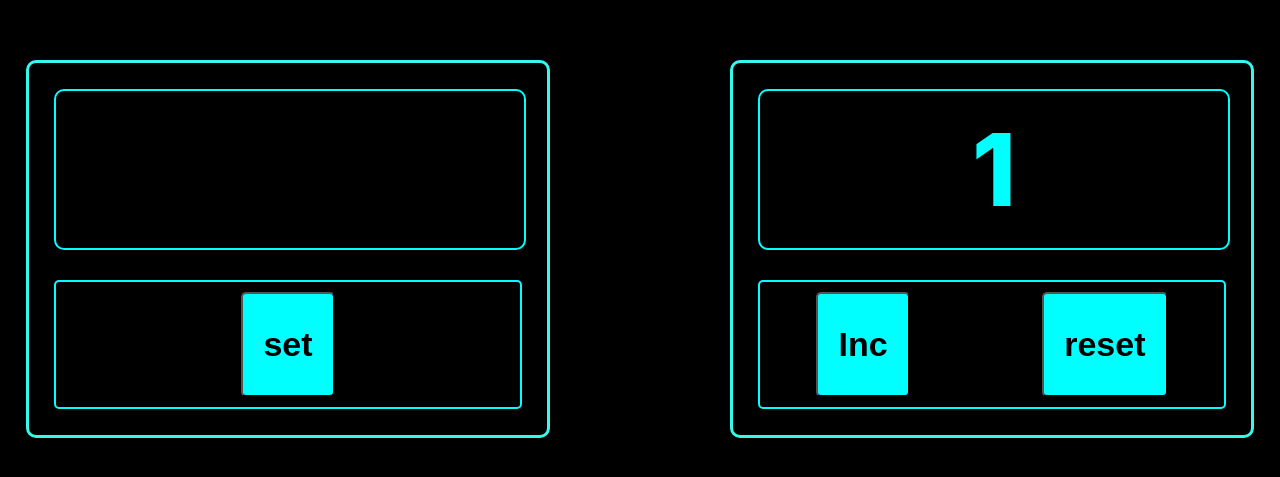
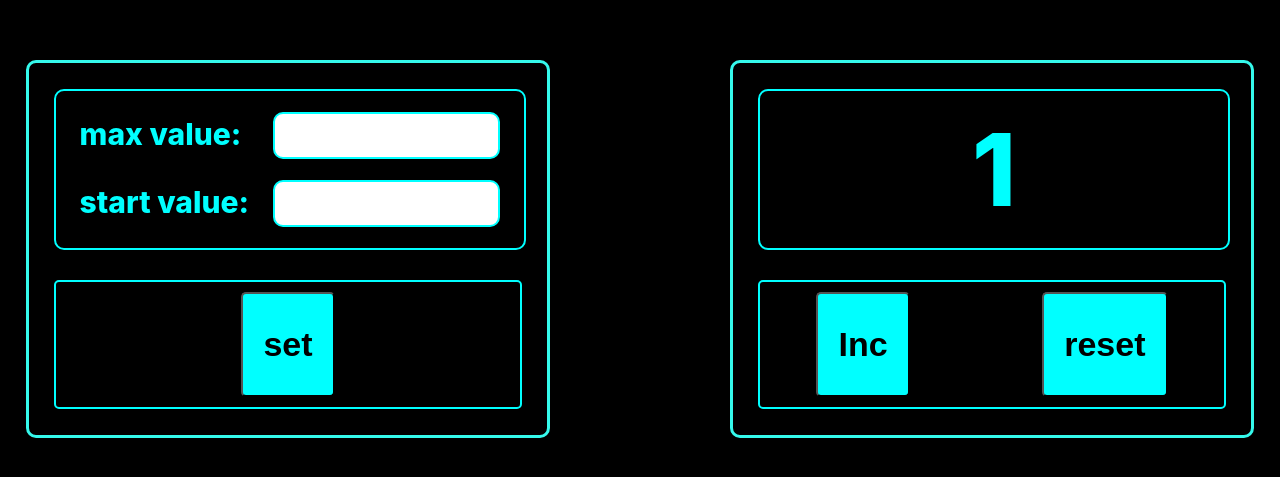
Before and after one commit to ArtemHard/Counter, a React (Create React App) app: page / in a window 1280 px wide. Shown: the part 151-628 px from the top of the page. Built offline with nearby package versions, Linux system fonts and the light colour scheme.

Commit message:
add css left blog with settings

```diff
--- a/src/Components/Screen/Screen.tsx
+++ b/src/Components/Screen/Screen.tsx
@@ -1,4 +1,5 @@
 import React, { FC } from "react";
+import { SuperInput } from "../SuperInput/SuperInput";
 import style from "./screen.module.css";
 
 type ScreenPropsType = {
@@ -26,5 +27,11 @@ export const Screen: FC<ScreenPropsType> = ({
         </span>
       </div>
     );
-  } else return <div className={styleClass}>Screen</div>;
+  } else
+    return (
+      <div className={styleClass}>
+        <SuperInput inputText='max value' maxValue={10} />
+        <SuperInput inputText='start value' startValue={0} />
+      </div>
+    );
 };
--- a/src/Components/Screen/screen.module.css
+++ b/src/Components/Screen/screen.module.css
@@ -4,10 +4,8 @@
     height: 60%;
     width: 100%;
     display: flex;
-    align-items: center;
-    justify-content: center;
-    /* flex-direction: column; */
-
+    justify-content: space-evenly;
+    flex-direction: column;
 }
 .screen-number {
     border: 2px solid aqua;
--- /dev/null
+++ b/src/Components/SuperInput/SuperInput.tsx
@@ -0,0 +1,19 @@
+import { FC } from "react";
+import style from "./superInput.module.css";
+type SuperInputPropsType = {
+  inputText: string;
+  startValue?: number;
+  maxValue?: number;
+};
+export const SuperInput: FC<SuperInputPropsType> = ({
+  inputText,
+  startValue,
+  maxValue,
+}) => {
+  return (
+    <div className={style.wrapper}>
+      <p className={style.text}>{inputText + ":"}</p>
+      <input className={style.input} id='maxValue' type='number' />
+    </div>
+  );
+};
--- /dev/null
+++ b/src/Components/SuperInput/superInput.module.css
@@ -0,0 +1,26 @@
+.wrapper {
+    max-height: 30%;
+    display: flex;
+    flex-direction: row;
+    justify-content: space-between;
+    margin: 0 5%;
+}
+
+.text {
+    margin: 0;
+    color: aqua;
+    line-height: 44px;
+    font-weight: 800;
+    font-size: 30px;
+}
+
+.input {
+    border: 2px solid aqua;
+    border-radius: 10px;
+   text-align: center;
+   font-size: 100%;
+   font-weight: 800;
+   line-height: 44px;
+   display: block;
+   outline: none;
+}
```
